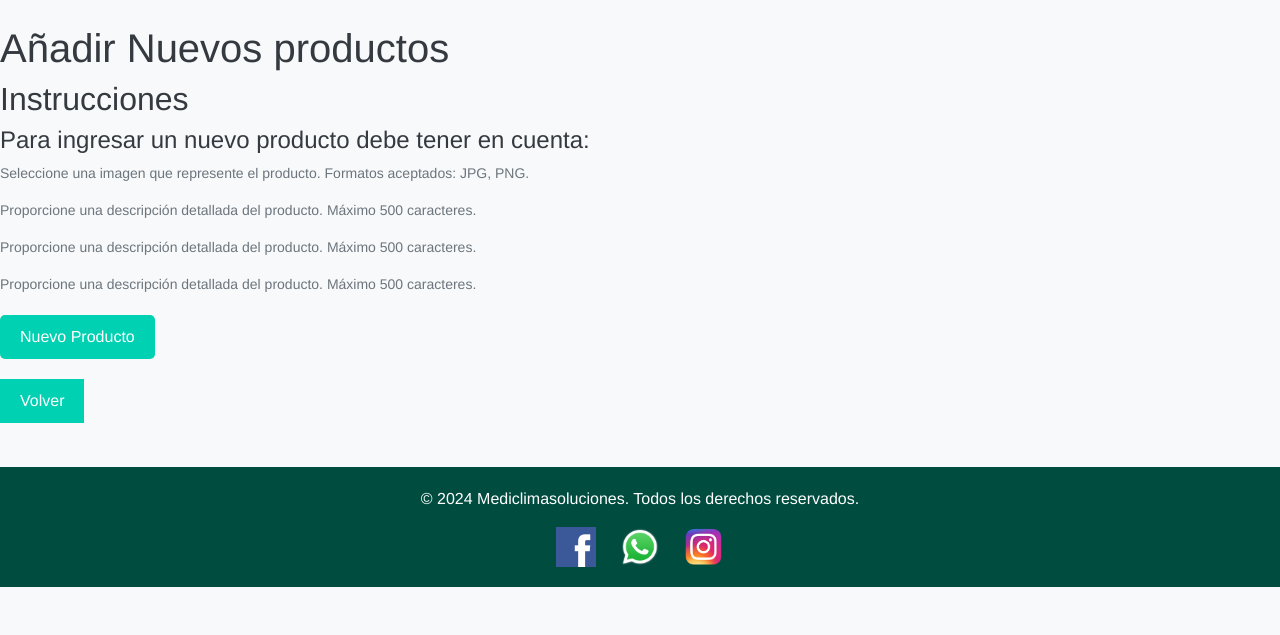
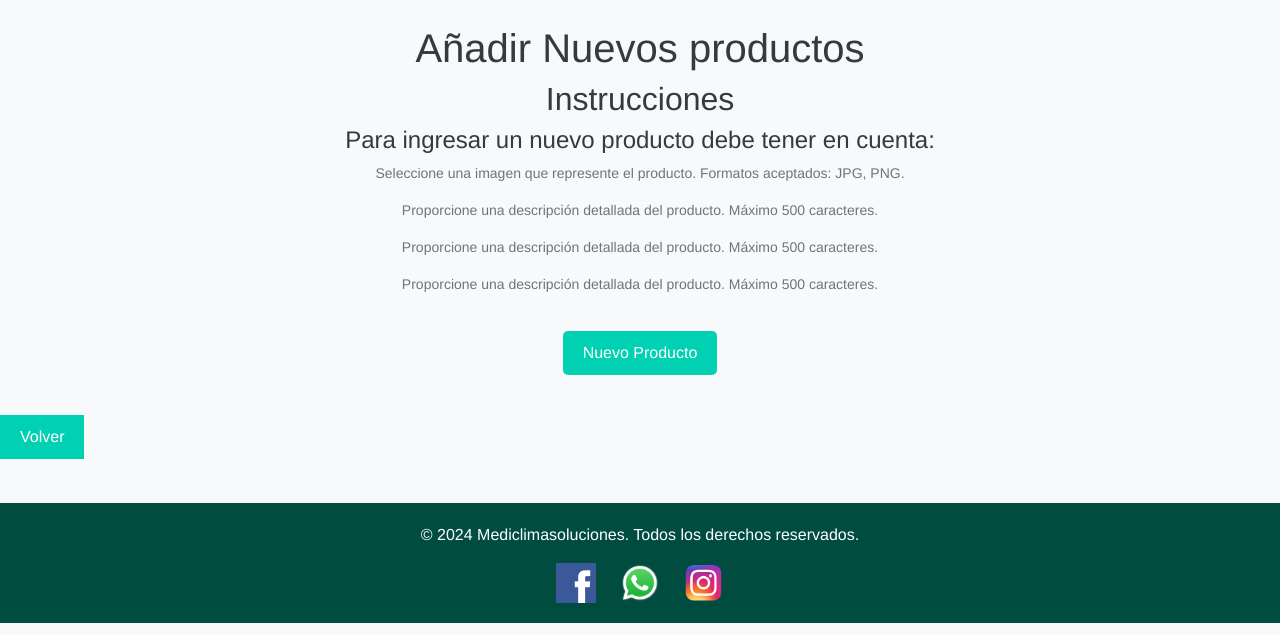
Before and after one commit to hknign/mediclimasoluciones, a Django app: page /agregar-producto/ in a window 1280 px wide. Shown: the part 119-754 px from the top of the page. Run offline with Django 5.2, Linux system fonts and the light colour scheme; some libraries are stand-ins or nearby versions.

Commit message:
Update agregar_producto.html

```diff
--- a/ainilebust/templates/agregar_producto.html
+++ b/ainilebust/templates/agregar_producto.html
@@ -327,6 +327,16 @@
         .dropdown:hover .dropdown-options {
             display: block;
         }
+        .container {
+            display: flex;
+            flex-direction: column;
+            align-items: center;
+            justify-content: center;
+        }
+
+        h1, h2, h4, .explanation, .btn-agregar {
+            text-align: center;
+        }
     </style>
 </head>
 <body>
@@ -379,19 +389,16 @@
     </nav>
     <br>
     <main>
+        <div class="container">
             <h1>Añadir Nuevos productos</h1>
             <h2> Instrucciones</h2>
-
-        <h4>Para ingresar un nuevo producto debe tener en cuenta: </h4>
+            <h4>Para ingresar un nuevo producto debe tener en cuenta:</h4>
             <p class="explanation">Seleccione una imagen que represente el producto. Formatos aceptados: JPG, PNG.</p>
-
             <p class="explanation">Proporcione una descripción detallada del producto. Máximo 500 caracteres.</p>
-
             <p class="explanation">Proporcione una descripción detallada del producto. Máximo 500 caracteres.</p>
-
             <p class="explanation">Proporcione una descripción detallada del producto. Máximo 500 caracteres.</p>
-
             <button class="btn-agregar">Nuevo Producto</button>
+        </div>
         <a class="btn-volver" href="{% url 'prueba' %}">Volver</a>
         <div id="myModal" class="modal">
             <div class="modal-content">
```
Lines whose indentation alone changed are shown as unchanged.
